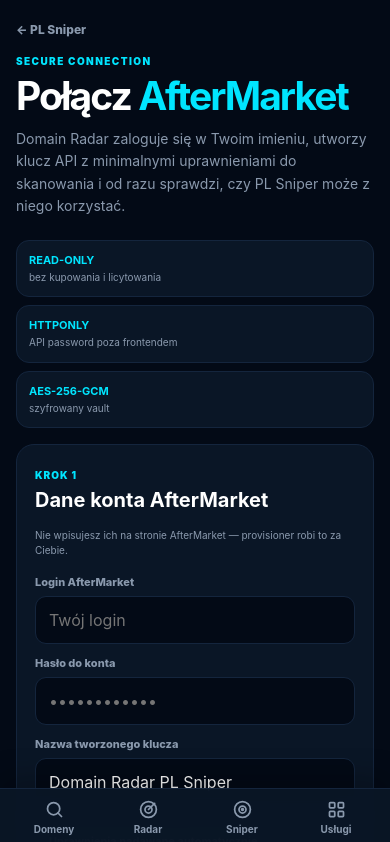
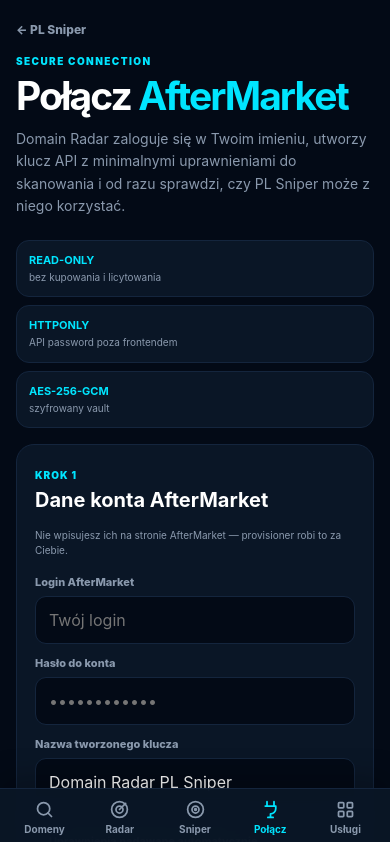
Before and after one commit to totalnybet-create/DOMAIN-RADAR-AI, a Next.js app: page /connections/aftermarket in a window 390 px wide. Shown: the top 842 px of the page. Built offline with nearby package versions, Linux system fonts and the light colour scheme; no server answers.

Commit message:
feat: expose AfterMarket connection in mobile navigation

```diff
--- a/app/BottomNav.tsx
+++ b/app/BottomNav.tsx
@@ -6,6 +6,7 @@
   { href: "/", label: "Domeny", icon: "search" },
   { href: "/radar", label: "Radar", icon: "radar" },
   { href: "/sniper", label: "Sniper", icon: "target" },
+  { href: "/connections/aftermarket", label: "Połącz", icon: "plug" },
   { href: "/#po-zakupie", label: "Usługi", icon: "grid" },
 ] as const;
 
@@ -18,6 +19,9 @@
   }
   if (type === "target") {
     return <svg viewBox="0 0 24 24" aria-hidden="true"><circle cx="12" cy="12" r="9"/><circle cx="12" cy="12" r="4"/><circle cx="12" cy="12" r="1"/></svg>;
+  }
+  if (type === "plug") {
+    return <svg viewBox="0 0 24 24" aria-hidden="true"><path d="M8 3v5M16 3v5M6 8h12v3a6 6 0 0 1-6 6v4M9 21h6"/></svg>;
   }
   return <svg viewBox="0 0 24 24" aria-hidden="true"><rect x="4" y="4" width="6" height="6" rx="1"/><rect x="14" y="4" width="6" height="6" rx="1"/><rect x="4" y="14" width="6" height="6" rx="1"/><rect x="14" y="14" width="6" height="6" rx="1"/></svg>;
 }
```
